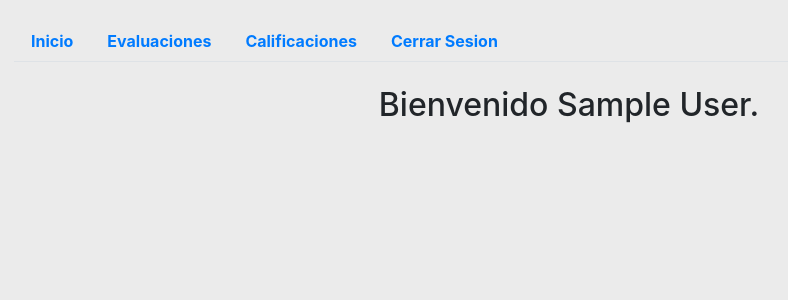
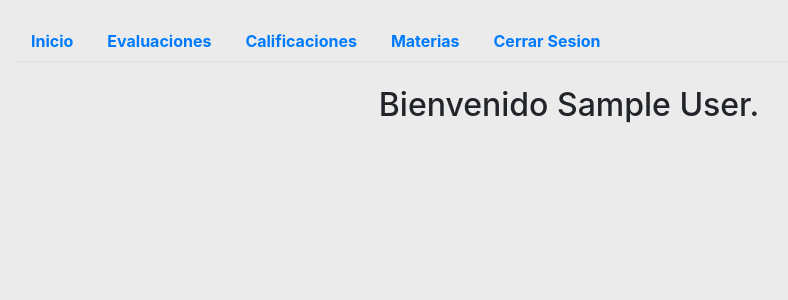
Before and after one commit to MaggieSierra/SistemaEvaluacionIA, a PHP site: page / in a window 1280 px wide. Shown: the top 300 px of the page, without its empty margins (71-859 px from the left). Run offline with PHP 8.4, Linux system fonts and the light colour scheme; the visitor is signed in with stand-in values (Sample User, id 1).

Commit message:
Se organizaron las vistas segun el rol

```diff
--- a/menu.php
+++ b/menu.php
@@ -1,10 +1,11 @@
 <ul class='nav nav-tabs'>
     <li class='nav-item'><a class='nav-link' href='index.php'>Inicio</a></li>
     <?php if($_SESSION['rol'] == 1){ ?>
-        <li class="nav-item"><a class="nav-link" href="evaluaciones.php">Evaluaciones</a></li>
-        <li class="nav-item"><a class="nav-link" href="calificaciones.php">Calificaciones</a></li>
+        <li class="nav-item"><a class="nav-link" href="vteacher/evaluaciones.php">Evaluaciones</a></li>
+        <li class="nav-item"><a class="nav-link" href="vteacher/calificaciones.php">Calificaciones</a></li>
+        <li class="nav-item"><a class="nav-link" href="vteacher/materias.php">Materias</a></li>
     <?php } else { ?>
-        <li class="nav-item"><a class="nav-link" href="materias.php">Materias</a></li>
+        <li class="nav-item"><a class="nav-link" href="vstudent/materias.php">Materias</a></li>
     <?php } ?>
     <li class="nav-item"><a class="nav-link" href="logout.php">Cerrar Sesion</a></li>
 </ul>
```
Also changed, not shown: vstudent/materias.php (added), vteacher/evaluaciones.php (renamed from evaluaciones.php), vteacher/materias.php (renamed from materias.php), vteacher/ver_materia.php (renamed from ver_materia.php).
